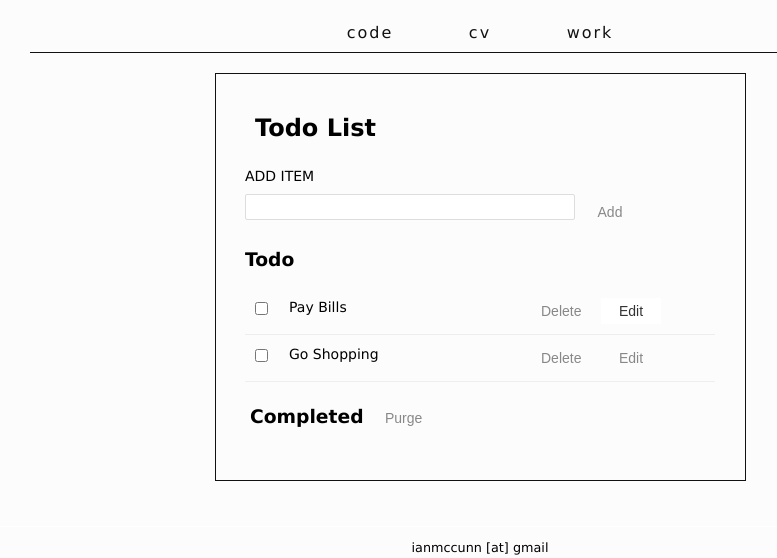
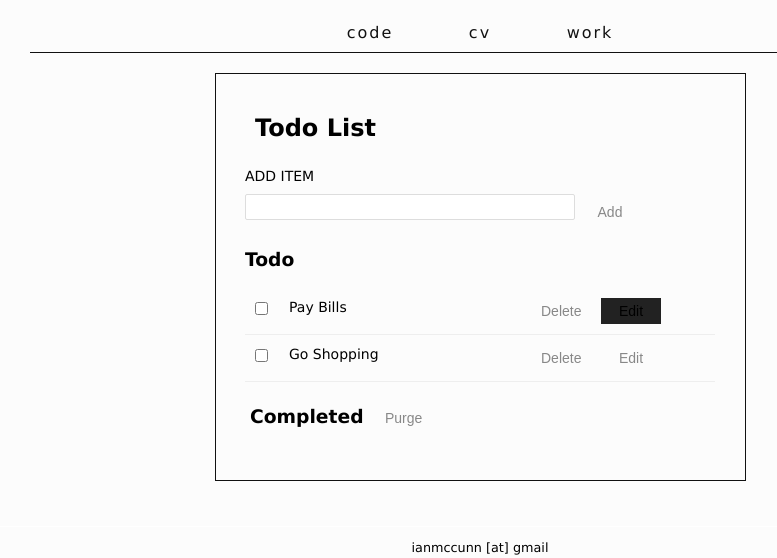
Before and after one commit to imccunn/ianmccunn, a plain HTML site: page coding/todoList.html in a window 1280 px wide. In both pictures the pointer is over the button 791 px from the left and 423 px from the top of the page. Shown: the part 112-670 px from the top of the page, without its empty margins (160-937 px from the left). Drawn offline with Linux system fonts and the light colour scheme; a web font is replaced by a local one.

Commit message:
todolist
css edits

```diff
--- a/coding/css/todoList.css
+++ b/coding/css/todoList.css
@@ -55,8 +55,8 @@ button.delete:hover {
 }
 
 button.edit:hover {
-  background-color: #fff;
-  color: #333;
+  background-color: #222;
+  color: #000;
 }
 
 button#purge {
```
